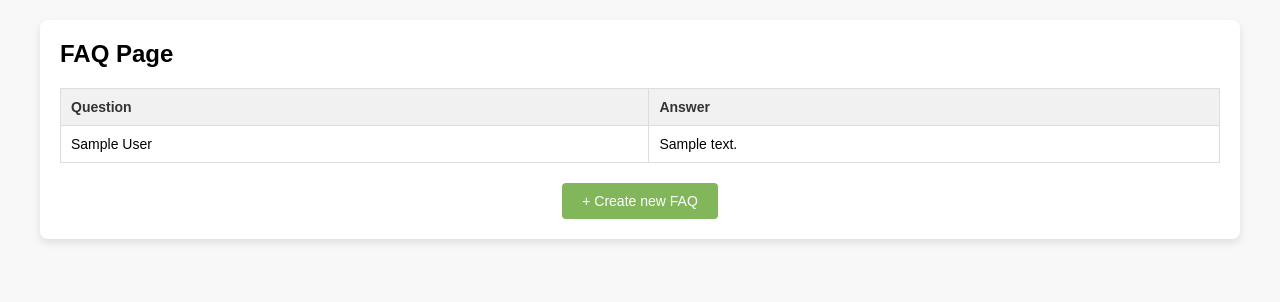
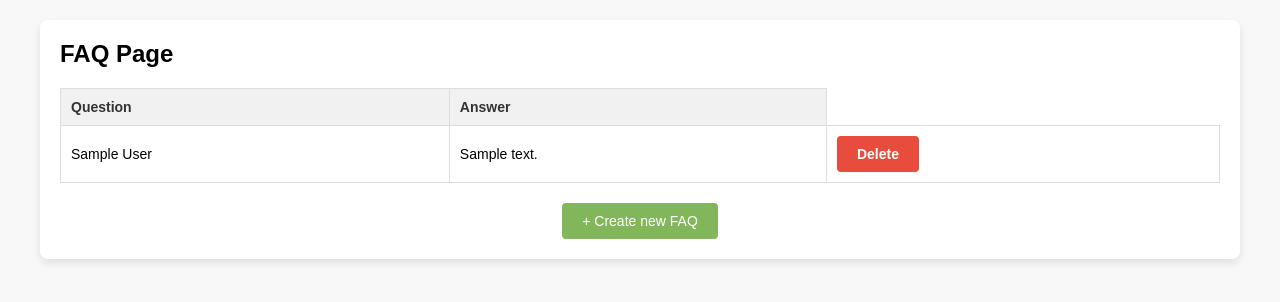
Before and after one commit to usd-cs/COMP-49x-24-25-san-diego-food-bank, a Django app: template sd_food_bank_ai_bot/admin_panel/templates/faq_page.html in a window 1280 px wide. Shown: the part 43-345 px from the top of the page. Run offline with Django 5.2, Linux system fonts and the light colour scheme; the template is opened without the code that fills it: values that come from a table or form of the project are taken from there, others are empty; tables that the repository leaves empty hold one stand-in row (values such as "Sample post").

Commit message:
Implemented delete faq button and backend delete faq

```diff
--- a/sd_food_bank_ai_bot/admin_panel/static/css/faq_page.css
+++ b/sd_food_bank_ai_bot/admin_panel/static/css/faq_page.css
@@ -70,3 +70,19 @@ body {
 .create-btn:hover {
     background-color: #218838;
 }
+
+.delete-btn {
+    background-color: #E74C3C;
+    color: white;
+    border: none;
+    border-radius: 4px;
+    padding: 10px 20px;
+    cursor: pointer;
+    font-size: 14px;
+    font-weight: bold;
+    transition: background-color 0.3s ease;
+}
+
+.delete-btn:hover {
+    background-color: #C0392B;
+}
--- a/sd_food_bank_ai_bot/admin_panel/templates/faq_page.html
+++ b/sd_food_bank_ai_bot/admin_panel/templates/faq_page.html
@@ -20,6 +20,12 @@
                     <!-- <td><input type="checkbox"></td> -->
                     <td>{{ faq.question }}</td>
                     <td>{{ faq.answer }}</td>
+                    <td>
+                        <form method="POST" action="{% url 'delete_faq' faq.id %}">
+                            {% csrf_token %}
+                            <button type="submit" class="delete-btn">Delete</button>
+                        </form>
+                    </td>
                 </tr>
                 {% endfor %}
             </tbody>
--- a/sd_food_bank_ai_bot/admin_panel/urls.py
+++ b/sd_food_bank_ai_bot/admin_panel/urls.py
@@ -5,6 +5,7 @@ from django.contrib.auth import views as auth_views
 from . import views
 
 urlpatterns = [
-    path("FAQs", views.faq_page_view, name="faq_page"),
+    path("faqs/", views.faq_page_view, name="faq_page"),
     path("login/", views.login_view, name="login"),
+    path("delete_faq/<int:faq_id>/", views.delete_faq, name="delete_faq"),
 ]
```
Also changed, not shown: sd_food_bank_ai_bot/admin_panel/views.py (+7 -1 lines).
